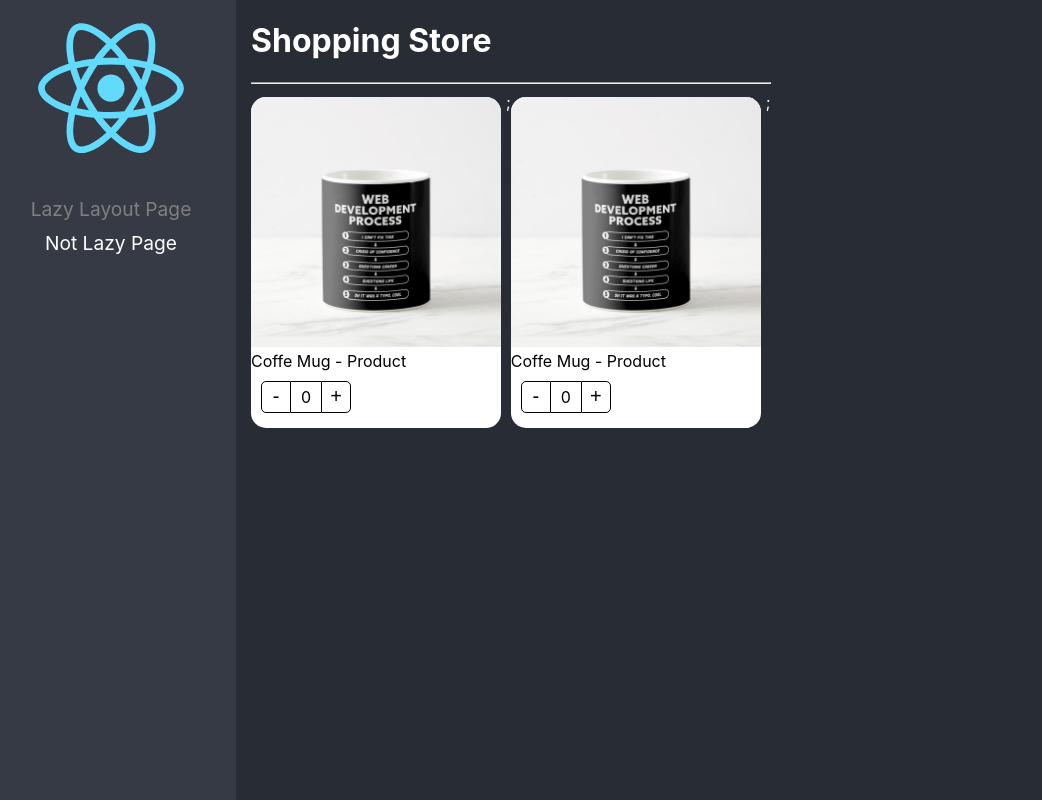
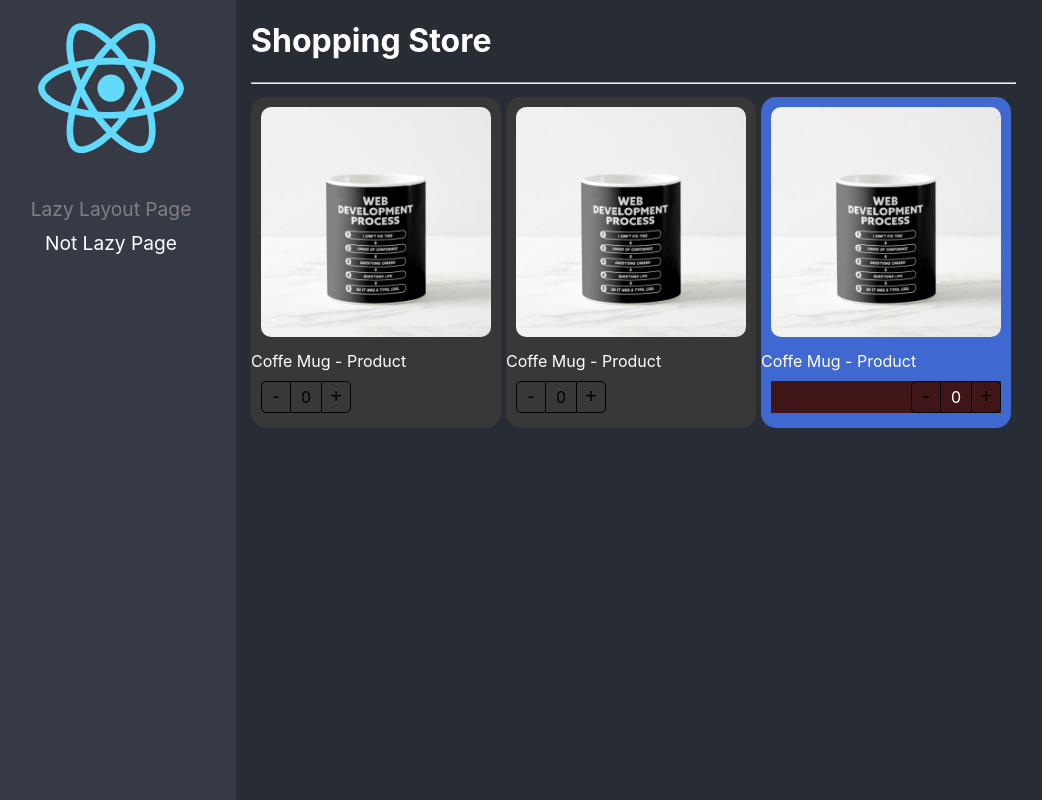
Before and after one commit to angeldelacruzdev/react-crack, a React (Create React App) app: page /lazyload/ in a window 1280 px wide. Shown: the whole page, without its empty margins (14-1056 px from the left). Built offline with nearby package versions, Linux system fonts and the light colour scheme.

Commit message:
Component Extend Style ready.

```diff
--- a/src/component-patterns/components/ProductButtons.tsx
+++ b/src/component-patterns/components/ProductButtons.tsx
@@ -1,13 +1,18 @@
-import { useContext } from "react";
+import { CSSProperties, useContext } from "react";
 import { ProductContext } from "./ProductCard";
 
 import styles from "./../styles/styles.module.css";
 
-export const ProductButtons = () => {
+export interface Props {
+  className?: string
+  style?: CSSProperties
+}
+
+export const ProductButtons = ({className, style}: Props) => {
   const { counter, increaseBy } = useContext(ProductContext);
 
   return (
-    <div className={styles.buttonsContainer}>
+    <div  style={style} className={`${styles.buttonsContainer} ${className}`}>
       <button onClick={() => increaseBy(-1)} className={styles.buttonMinus}>
         -
       </button>
--- a/src/component-patterns/components/ProductCard.tsx
+++ b/src/component-patterns/components/ProductCard.tsx
@@ -1,13 +1,20 @@
-import { createContext } from "react";
+import { createContext, ReactElement, CSSProperties } from "react";
 import useProduct from "../hooks/useProduct";
-import { ProductContextProps, ProductCardProps } from "../interfaces";
+import { ProductContextProps, Product } from "../interfaces";
 
 import styles from "./../styles/styles.module.css";
 
 export const ProductContext = createContext({} as ProductContextProps);
 const { Provider } = ProductContext;
 
-export const ProductCard = ({ children, product }: ProductCardProps) => {
+export interface Props {
+  product: Product;
+  children?: ReactElement | ReactElement[];
+  className?: string;
+  style?: CSSProperties;
+}
+
+export const ProductCard = ({ children, product, className, style }: Props) => {
   const { counter, increaseBy } = useProduct();
 
   return (
@@ -18,7 +25,9 @@ export const ProductCard = ({ children, product }: ProductCardProps) => {
         product,
       }}
     >
-      <div className={styles.productCard}>{children}</div>;
+      <div style={style} className={`${styles.productCard} ${className}`}>
+        {children}
+      </div>
     </Provider>
   );
 };
--- a/src/component-patterns/components/ProductImage.tsx
+++ b/src/component-patterns/components/ProductImage.tsx
@@ -1,10 +1,16 @@
-import { useContext } from "react";
+import { CSSProperties, useContext } from "react";
 import { ProductContext } from "./ProductCard";
 import noImage from "./../assets/no-image.jpg";
 
 import styles from "./../styles/styles.module.css";
 
-export const ProductImage = ({ img = "" }) => {
+export interface Props {
+  img?: string;
+  className?: string;
+  style?: CSSProperties;
+}
+
+export const ProductImage = ({ img = "", className, style }: Props) => {
   const { product } = useContext(ProductContext);
 
   let imgToshow: string;
@@ -17,5 +23,12 @@ export const ProductImage = ({ img = "" }) => {
     imgToshow = noImage;
   }
 
-  return <img className={styles.productImg} src={imgToshow} alt="product" />;
+  return (
+    <img
+      style={style}
+      className={`${styles.productImg} ${className}`}
+      src={imgToshow}
+      alt="product"
+    />
+  );
 };
--- a/src/component-patterns/components/ProductTitle.tsx
+++ b/src/component-patterns/components/ProductTitle.tsx
@@ -1,11 +1,19 @@
-import { useContext } from "react";
+import { CSSProperties, useContext } from "react";
 import { ProductContext } from "./ProductCard";
 import styles from "./../styles/styles.module.css";
 
-export const ProductTitle = ({ title }: { title?: string }) => {
+export interface Props {
+  title?: string;
+  className?: string;
+  style?: CSSProperties
+}
+
+export const ProductTitle = ({ title, className, style }: Props) => {
   const { product } = useContext(ProductContext);
 
   return (
-    <div className={styles.productTitle}>{title ? title : product.title}</div>
+    <div style={style} className={`${styles.productTitle} ${className}`}>
+      {title ? title : product.title}
+    </div>
   );
 };
--- a/src/component-patterns/components/index.ts
+++ b/src/component-patterns/components/index.ts
@@ -1,5 +1,3 @@
-
-
 import { ProductCard as ProductCardHOC } from "./ProductCard";
 import { ProductCardHOCProps } from './../interfaces';
 
--- a/src/component-patterns/pages/ShoppingPage.tsx
+++ b/src/component-patterns/pages/ShoppingPage.tsx
@@ -1,5 +1,11 @@
-import { ProductCard, ProductButtons, ProductImage,ProductTitle } from "../components";
+import {
+  ProductCard,
+  ProductButtons,
+  ProductImage,
+  ProductTitle,
+} from "../components";
 
+import "./../styles/custom-styles.css";
 const product = {
   id: "1",
   title: "Coffe Mug - Product",
@@ -19,16 +25,28 @@ const ShoppingPage = () => {
           flexWrap: "wrap",
         }}
       >
-        <ProductCard product={product}>
-          <ProductImage />
-          <ProductTitle />
+        <ProductCard product={product} className="bg-dark">
+          <ProductImage className="custom-image" />
+          <ProductTitle className="text-white" />
           <ProductButtons />
         </ProductCard>
 
-        <ProductCard product={product}>
-          <ProductCard.Image />
-          <ProductCard.Title  />
+        <ProductCard product={product} className="bg-dark">
+          <ProductCard.Image className="custom-image" />
+          <ProductCard.Title className="text-white" />
           <ProductCard.Buttons />
+        </ProductCard>
+        <ProductCard product={product} style={{ background: "#3F68D0" }}>
+          <ProductCard.Image className="custom-image" />
+          <ProductCard.Title className="text-white" />
+          <ProductCard.Buttons
+            style={{
+              background: "#401517",
+              color: "white",
+              flex: "flex",
+              justifyContent: "flex-end",
+            }}
+          />
         </ProductCard>
       </div>
     </>
--- /dev/null
+++ b/src/component-patterns/styles/custom-styles.css
@@ -0,0 +1,18 @@
+.bg-dark {
+  background-color: rgb(56, 56, 56) !important;
+}
+
+.text-white {
+  color: white;
+}
+
+.custom-image {
+  border-radius: 20px;
+  padding: 10px;
+  width: calc(100% - 20px);
+}
+
+
+.custom-buttons{
+  background-color: red;
+}
```
Also changed, not shown: src/component-patterns/interfaces/index.ts (+11 -10 lines), 1 other file (tests, documents, lock files or other folders).
